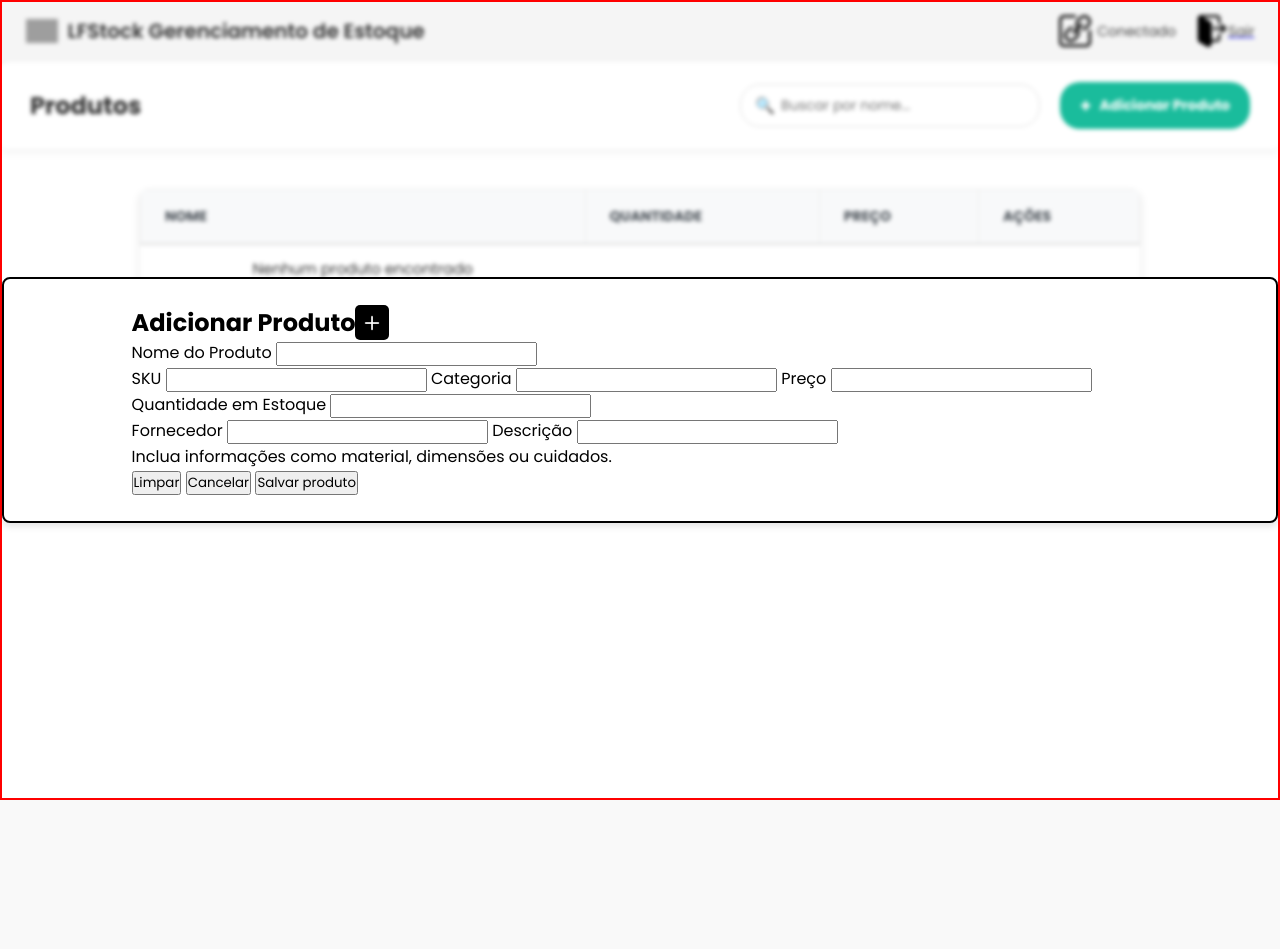
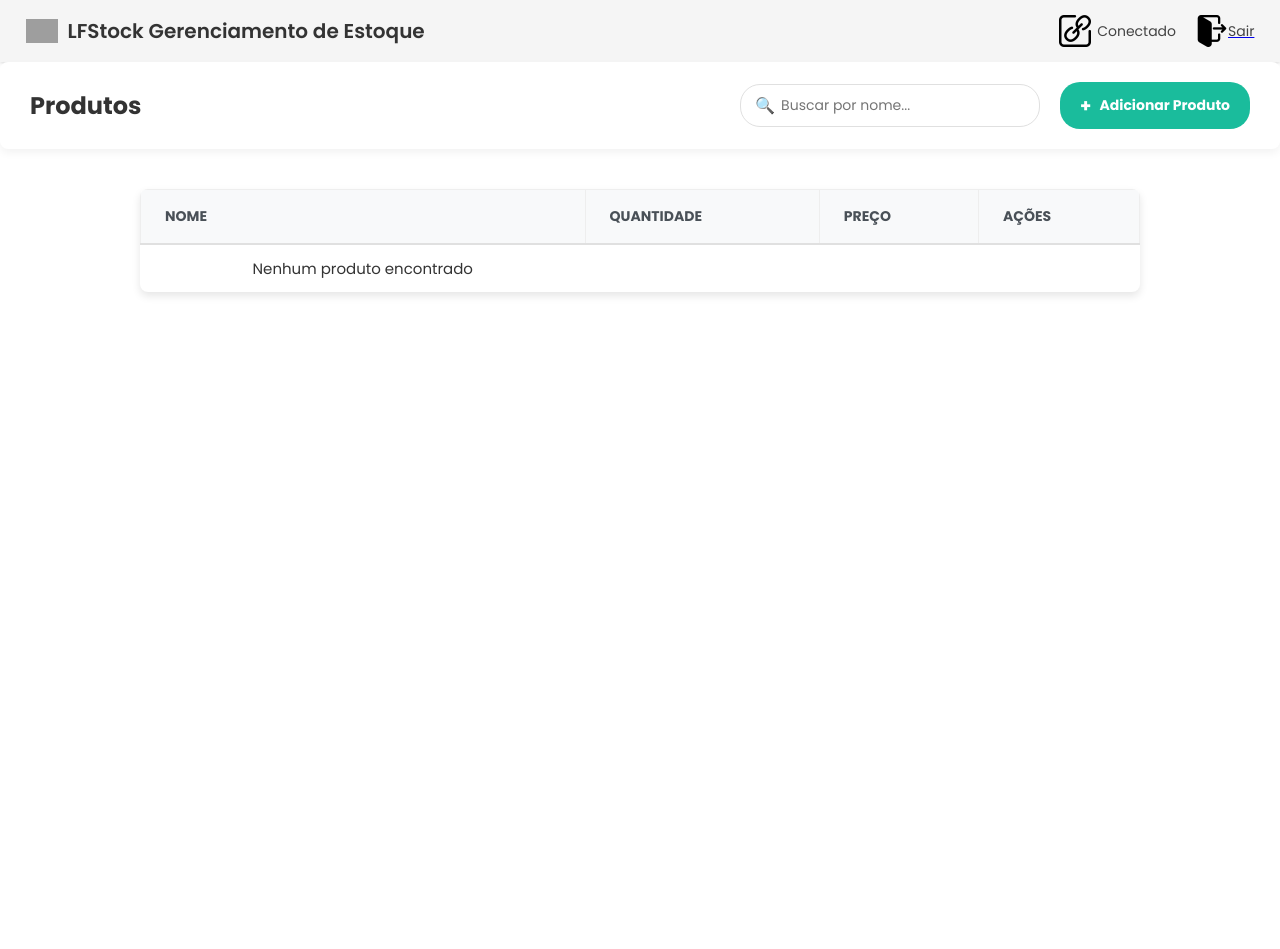
Before and after one commit to Luan-Flores/InnovationClass15, a PHP site: page /app/views/estoque.php in a window 1280 px wide. Before the commit the page ends 800 px from the top, so only its background shows below. Run offline with PHP 8.4, Linux system fonts and the light colour scheme; the visitor is signed in with stand-in values (Sample User, id 1); grey boxes are pictures that could not be loaded.

Commit message:
Modais de cadastro e de exclusao de produto

```diff
--- a/app/views/estoque.php
+++ b/app/views/estoque.php
@@ -1,5 +1,8 @@
 <?php
+if (session_status() === PHP_SESSION_NONE) {
     session_start();
+}
+
 if (!isset($_SESSION['usuario'])) {
     header("Location: login.php");
     exit;
@@ -63,8 +66,8 @@ if (!isset($_SESSION['usuario'])) {
                         <td><?= htmlspecialchars($p['quantidade']) ?></td>
                         <td>R$ <?= number_format($p['preco'], 2, ',', '.') ?></td>
                         <td>
-                            <a class="btn-editar" href="../controllers/ProdutoController.php?action=editar&id=<?= $p['id'] ?>">Editar</a>
-                            <a class="btn-excluir" href="../controllers/ProdutoController.php?action=excluir&id=<?= $p['id'] ?>" onclick="return confirm('Tem certeza que deseja excluir?')">Excluir</a>
+                            <button class="btn-editar"></button>
+                            <button class="btn-excluir" >Excluir</button>
                         </td>
                     </tr>
                     <?php endforeach; ?>
@@ -74,42 +77,87 @@ if (!isset($_SESSION['usuario'])) {
                     </tbody>
                 </table>
             </section>
-            <section class="modalCadBox">
+            <section class="modalCadBox hidden">
                 <div class="modalCad">
                     <div class="cadHead">
                         <h1>Adicionar Produto</h1>
                         <button class="btn-close">
-                            <img src="../../public/imagens/addIcon.png" alt="">
+                            <img src="../../public/imagens/close.png" alt="">
                         </button>
                     </div>
                     <div class="cadMiddle">
-                        <form action="" method="post">
+                        <form class="formModel" action="" method="post">
                             <label for="Nome">Nome do Produto</label>
                             <input type="text" name="nome">
                             <div class="form-mid">
+                                <div class="form-mid-1">
                                     <label for="sku">SKU</label>
                                     <input type="text" name="sku">
                                     <label for="categoria">Categoria</label>
                                     <input type="text" name="categoria">
+                                </div>
+                                <div class="form-mid-2">
                                     <label for="preco">Preço</label>
                                     <input type="text" name="preco">
                                     <label for="estoque">Quantidade em Estoque</label>
                                     <input type="text" name="quantidade">
                                 </div>
+                            </div>
                             <label for="fornecedor">Fornecedor</label>
                             <input type="text" name="fornecedor">
                             <label for="descricao">Descrição</label>
-                            <input type="text" name="descricao">
-                            <p>Inclua informações como material, dimensões ou cuidados.</p>
+                            <textarea type="text" id="inputDesc" name="descricao"></textarea>
+                            <p id="p-desc">Inclua informações como material, dimensões ou cuidados.</p>
                         </form>
                     </div>
                     <div class="cadEnd">
-                        <button>Limpar</button>
-                        <button>Cancelar</button>
-                        <button>Salvar produto</button>
+                        <button id="btn-limpar">Limpar</button>
+                        <button id="btn-cancelar">Cancelar</button>
+                        <button id="btn-salvar">Salvar produto</button>
+                    </div>
+                </div>
+            </section>
+            <section class="modalDelBox hidden">
+                <div class="modalDel">
+                    <div class="delHead">
+                        <h1>Excluir  Produto</h1>
+                        <button class="btn-del-close">
+                            <img src="../../public/imagens/close.png" alt="">
+                        </button>
+                    </div>
+                    <div class="delMiddle">
+                        <p id="certeza">
+                            Tem certeza que deseja excluir este produto? Esta ação não pode ser desfeita.
+                        </p>
+                        <div class="infoProd">
+                            <div>
+                                <p>Produto</p>
+                                <p>Camiseta Básica Avanti</p>
+                            </div>
+                            <div>
+                                <p>Estoque</p>
+                                <p>100 Unidades</p>
+                            </div>
+                            <div>
+                                <p>SKU</p>
+                                <p>ABC-221</p>
+                            </div>
+                            <div>
+                                <p>Preço</p>
+                                <p>R$99,90</p>
+                            </div>
+                        </div>
+                        <div class="permaAviso">
+                            <p>Essa é uma ação permanente!</p>
+                        </div>
+                    </div>
+                    <div class="delEnd">
+                        <button class="btn-del-cancel">Cancelar</button>
+                        <button class="btn-del-excluir">Excluir Produto</button>
                     </div>
                 </div>
             </section>
 
+            <script src="../../public/js/estoque.js"></script>
         </body>
         </html>
--- a/app/views/login.php
+++ b/app/views/login.php
@@ -1,4 +1,7 @@
 <?php
+if (session_status() === PHP_SESSION_NONE) {
+    session_start();
+}
 if (isset($_SESSION['usuario'])) {
     header("Location: ./estoque.php");
     exit;
@@ -11,6 +14,7 @@ if (isset($_SESSION['usuario'])) {
     <meta name="viewport" content="width=device-width, initial-scale=1.0">
     <title>LFStock</title>
     <link rel="stylesheet" href="../../public/css/login.css">
+    <link rel="shortcut icon" href="../../public/imagens/stockLogo.png" type="image/x-icon">
 </head>
 <body>
     <section id="mainSec">
@@ -38,6 +42,7 @@ if (isset($_SESSION['usuario'])) {
                      <div id="error-message">
                         <p><?php echo $_SESSION['erro'] ?></p>
                     </div>
+                    <?php  unset($_SESSION['erro'])?>
                 <?php endif; ?>
 
 
--- a/public/css/estoque.css
+++ b/public/css/estoque.css
@@ -251,15 +251,163 @@ td:last-child {
 body {
 	position: relative;
 }
+/* Container principal do modal */
+.modalDelBox {
+	position: fixed;
+	top: 0;
+	left: 0;
+	width: 100vw;
+	height: 100vh;
+	display: flex;
+	justify-content: center;
+	align-items: center;
+	/* Efeito de fundo semi-transparente e com blur */
+	background: rgba(0, 0, 0, 0.18);
+	backdrop-filter: blur(2px);
+	-webkit-backdrop-filter: blur(2px);
+	z-index: 1000; /* Garante que o modal fique por cima de outros elementos */
+}
+
+.modalDelBox.hidden {
+	display: none;
+}
+
+.modalDel {
+	display: flex;
+	flex-direction: column;
+	background-color: white;
+	padding: 24px;
+	border-radius: 12px;
+	box-shadow: 0 4px 20px rgba(0, 0, 0, 0.15);
+	width: 90%;
+	max-width: 450px;
+}
+
+.delHead {
+	display: flex;
+	justify-content: space-between;
+	align-items: center;
+	padding-bottom: 16px;
+	margin-bottom: 16px;
+	border-bottom: 1px solid #e0e0e0;
+}
+
+.delHead h1 {
+	color: #495057;
+	font-size: 20px;
+	font-weight: 600;
+	margin: 0;
+}
+
+.delHead .btn-del-close {
+	background-color: transparent;
+	border: none;
+	padding: 5px;
+	border-radius: 5px;
+	cursor: pointer;
+	display: flex;
+	align-items: center;
+	transition: background-color 0.3s ease;
+}
+
+.delHead .btn-del-close img {
+	width: 24px;
+	filter: brightness(0) saturate(100%) invert(50%) sepia(20%) saturate(1000%)
+		hue-rotate(180deg);
+}
+
+.delHead .btn-del-close:hover {
+	background-color: #f1f1f1;
+}
+
+.delMiddle {
+	display: flex;
+	flex-direction: column;
+	gap: 16px;
+}
+
+#certeza {
+	font-size: 14px;
+	color: #495057;
+	background-color: #f8f9fa;
+	border-radius: 8px;
+	padding: 12px;
+}
+
+.infoProd {
+	display: grid;
+	grid-template-columns: repeat(2, 1fr);
+	gap: 16px;
+	padding: 16px;
+	background-color: #f1f3f5;
+	border-radius: 8px;
+}
+
+.infoProd div p:first-child {
+	font-size: 12px;
+	color: #868e96;
+	margin: 0;
+	text-transform: uppercase;
+}
+
+.infoProd div p:last-child {
+	font-size: 16px;
+	font-weight: 600;
+	color: #343a40;
+	margin: 4px 0 0 0;
+}
+
+.permaAviso {
+	background-color: #f8d7da;
+	color: #721c24;
+	border: 1px solid #f5c6cb;
+	border-radius: 8px;
+	padding: 12px;
+	text-align: center;
+	font-weight: 600;
+}
+
+.delEnd {
+	display: flex;
+	justify-content: flex-end;
+	gap: 12px;
+	margin-top: 24px;
+}
+
+.delEnd button {
+	padding: 10px 20px;
+	border: none;
+	border-radius: 8px;
+	font-weight: 600;
+	cursor: pointer;
+	transition: background-color 0.3s ease;
+}
+
+.delEnd button:first-child {
+	background-color: #e9ecef;
+	color: #495057;
+}
+
+.delEnd button:last-child {
+	background-color: #dc3545;
+	color: white;
+}
+
+.delEnd button:hover {
+	opacity: 0.9;
+}
 .modalCadBox {
-	border: 2px solid red;
 	position: fixed;
 	top: 0;
 	left: 0;
 	width: 100vw;
 	display: flex;
 	height: 100vh;
-	backdrop-filter: blur(2px);
+	/* - efeito blur pego no "glassmorphism css generator"*/
+	background: rgba(0, 0, 0, 0.18);
+	box-shadow: 0 4px 30px rgba(0, 0, 0, 0.1);
+	backdrop-filter: blur(1.9px);
+	-webkit-backdrop-filter: blur(1.9px);
 	align-items: center;
 	justify-content: center;
 }
@@ -270,19 +418,25 @@ body {
 	display: flex;
 	flex-direction: column;
 	background-color: white;
-	padding: 2% 10%;
-	border: 2px solid black;
-	border-radius: 8px;
+	padding: 3% 4%;
+	border-radius: 30px;
 	box-shadow: 0 4px 6px rgba(0, 0, 0, 0.1);
+	& label {
+		color: #737373;
+	}
 }
 .cadHead {
 	display: flex;
-
+	justify-content: space-around;
+	margin-bottom: 22px;
+	& h1 {
+		color: #5b5b5b;
+	}
 	& img {
 		width: 24px;
 	}
 	& .btn-close {
-		background-color: #000000;
+		background-color: #e74c3c;
 		border: none;
 		padding: 5px 5px;
 		border-radius: 5px;
@@ -291,6 +445,60 @@ body {
 		align-items: center;
 		transition: background-color 0.3s ease;
 	}
+}
+.cadEnd {
+	margin-top: 20px;
+	display: flex;
+	justify-content: space-evenly;
+	& button {
+		padding: 10px 20px;
+		border: none;
+		border-radius: 5px;
+		cursor: pointer;
+		font-weight: bold;
+		transition: background-color 0.3s ease;
+	}
+}
+.formModel {
+	display: flex;
+	flex-direction: column;
+	& input {
+		border: 1.6px solid #cdcdcd;
+		padding: 10px;
+		border-radius: 10px;
+	}
+}
+#inputDesc {
+	height: 120px;
+	padding: 8px;
+	border: 1.6px solid #cdcdcd;
+	border-radius: 10px;
+}
+#p-desc {
+	color: #999999;
+}
+.form-mid {
+	display: grid;
+	gap: 10px;
+	padding-block: 5px;
+	grid-template-columns: repeat(2, 1fr);
+}
+.form-mid-1,
+.form-mid-2 {
+	display: flex;
+	flex-direction: column;
+}
+#btn-limpar {
+	background-color: #f1f1f1;
+	color: #333;
+}
+#btn-cancelar {
+	background-color: #e74c3c;
+	color: white;
+}
+#btn-salvar {
+	background-color: #2ecc71;
+	color: white;
 }
 
 /* media queries para responsividade */
@@ -396,4 +604,7 @@ body {
 		font-size: 12px;
 		padding: 8px 15px;
 	}
+	.form-mid {
+		grid-template-columns: repeat(1, 1fr);
+	}
 }
--- /dev/null
+++ b/public/js/estoque.js
@@ -0,0 +1,33 @@
+// selecionando o modalCad e os botões de interação
+const modalCad = document.querySelector(".modalCadBox");
+const modalDel = document.querySelector(".modalDelBox");
+const btnClose = document.querySelector(".btn-close");
+const btnDelClose = document.querySelector(".btn-del-close");
+const btnDelCancel = document.querySelector(".btn-del-cancel");
+const btnCancel = document.querySelector("#btn-cancelar");
+const btnCadastrar = document.querySelector(".add-button");
+const btnDeletar = document.querySelector(".btn-excluir");
+
+btnClose.addEventListener("click", () => {
+	// adicionando a classe 'hidden' ao modalCad (para esconder ao clicar no fechar ou cancelar)
+	modalCad.classList.add("hidden");
+});
+btnCancel.addEventListener("click", () => {
+	modalCad.classList.add("hidden");
+});
+
+//aqui remove a classe hidden (ao clicar no botao "adicionar produto")
+btnCadastrar.addEventListener("click", () => {
+	modalCad.classList.remove("hidden");
+});
+btnDeletar.addEventListener("click", () => {
+	modalDel.classList.remove("hidden");
+});
+
+//para o modal de deletar
+btnDelClose.addEventListener("click", () => {
+	modalDel.classList.add("hidden");
+});
+btnDelCancel.addEventListener("click", () => {
+	modalDel.classList.add("hidden");
+});
```
Also changed, not shown: public/imagens/close.png (added). Lines whose indentation alone changed are shown as unchanged.
